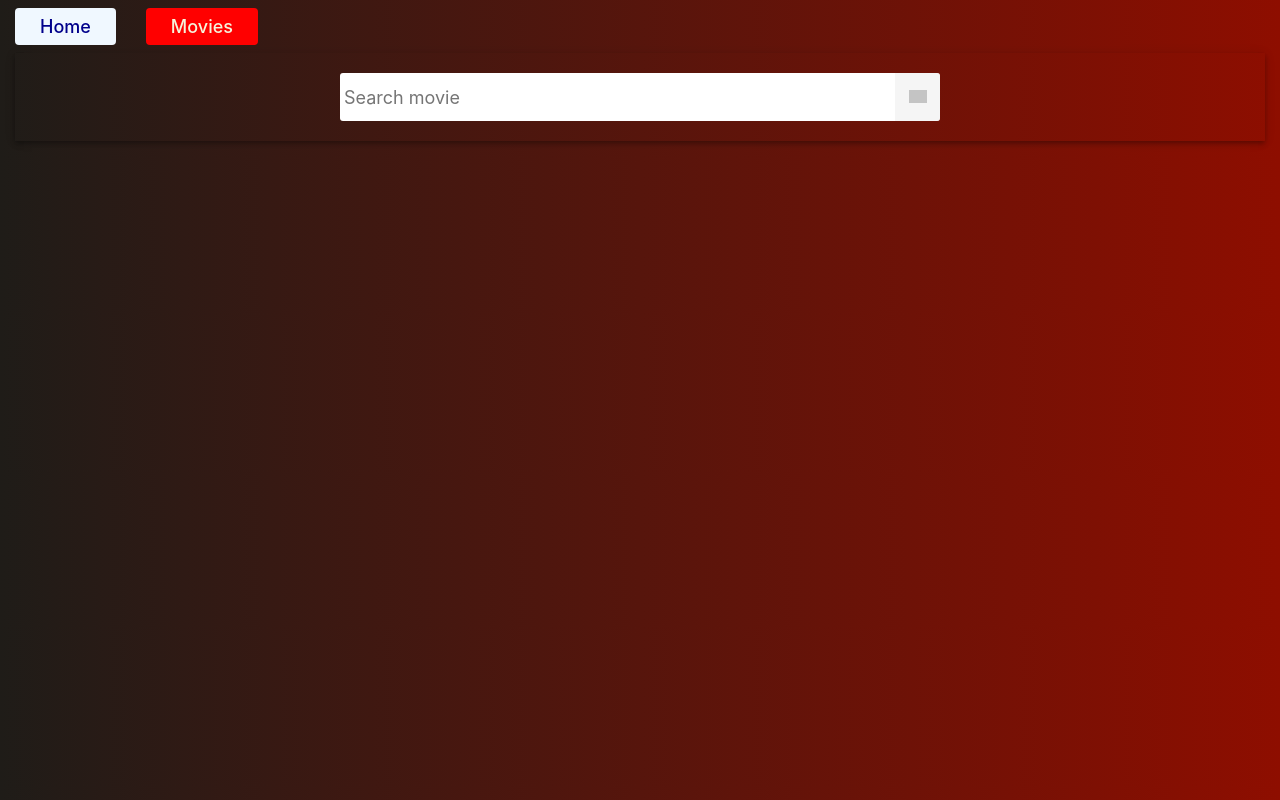
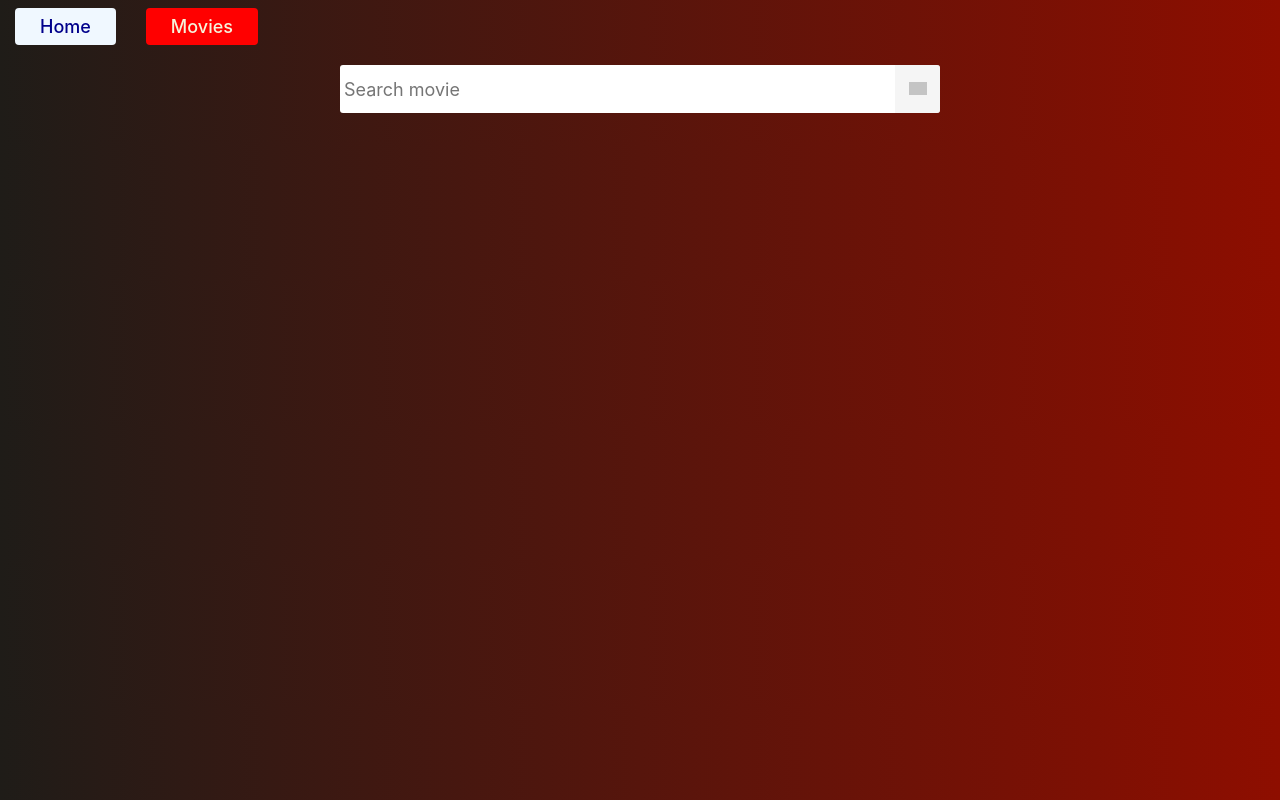
Before and after one commit to Iryna220/goit-react-hw-05-movies, a React (Create React App) app: page /goit-react-hw-05-movies/movies in a window 1280 px wide. Built offline with nearby package versions, Linux system fonts and the light colour scheme; grey boxes are pictures that could not be loaded.

Commit message:
update
fixed fout

```diff
--- a/src/components/MovieListEditor/MovieListEditor.jsx
+++ b/src/components/MovieListEditor/MovieListEditor.jsx
@@ -11,8 +11,9 @@ const MovieListEditor = ({ movies }) => {
             to={`/movies/${id}`}
             state={{ from: location }}
             className={styles.linkItem}
-          ></Link>
-          {title}
+          >
+            {title}
+          </Link>
         </li>
       ))}
     </ul>
--- a/src/components/MovieListEditor/MovieListEditor.module.css
+++ b/src/components/MovieListEditor/MovieListEditor.module.css
@@ -13,9 +13,9 @@
   padding: 2px 1px 0;
 }
 .linkItem:visited {
-  background-color: chartreuse;
+  background-color: rgb(0, 21, 255);
 }
 .linkItem:hover {
   border-bottom: 1px solid;
-  color: rgb(104, 224, 48);
+  color: rgb(0, 21, 255);
 }
--- a/src/components/Searchbar/Searchbar.module.css
+++ b/src/components/Searchbar/Searchbar.module.css
@@ -1,29 +1,19 @@
 .Searchbar {
   top: 0;
   left: 0;
-  position: sticky;
+  /* position: sticky; */
   z-index: 1100;
   display: flex;
   justify-content: center;
   align-items: center;
-  min-height: 64px;
+  /* min-height: 64px; */
   padding-right: 24px;
   padding-left: 24px;
   padding-top: 12px;
   padding-bottom: 12px;
   color: #fff;
-  /* background: rgb(238, 174, 202);
-  background: radial-gradient(
-    circle,
-    rgba(238, 174, 202, 1) 12%,
-    rgba(24, 37, 52, 0.947391456582633) 100% */
-  box-shadow: 0px 2px 4px -1px rgba(0, 0, 0, 0.2),
-    0px 4px 5px 0px rgba(0, 0, 0, 0.14), 0px 1px 10px 0px rgba(0, 0, 0, 0.12);
 }
 
-/*
- * Стили компонента SearchForm
- */
 .SearchForm {
   display: flex;
   align-items: center;
```
